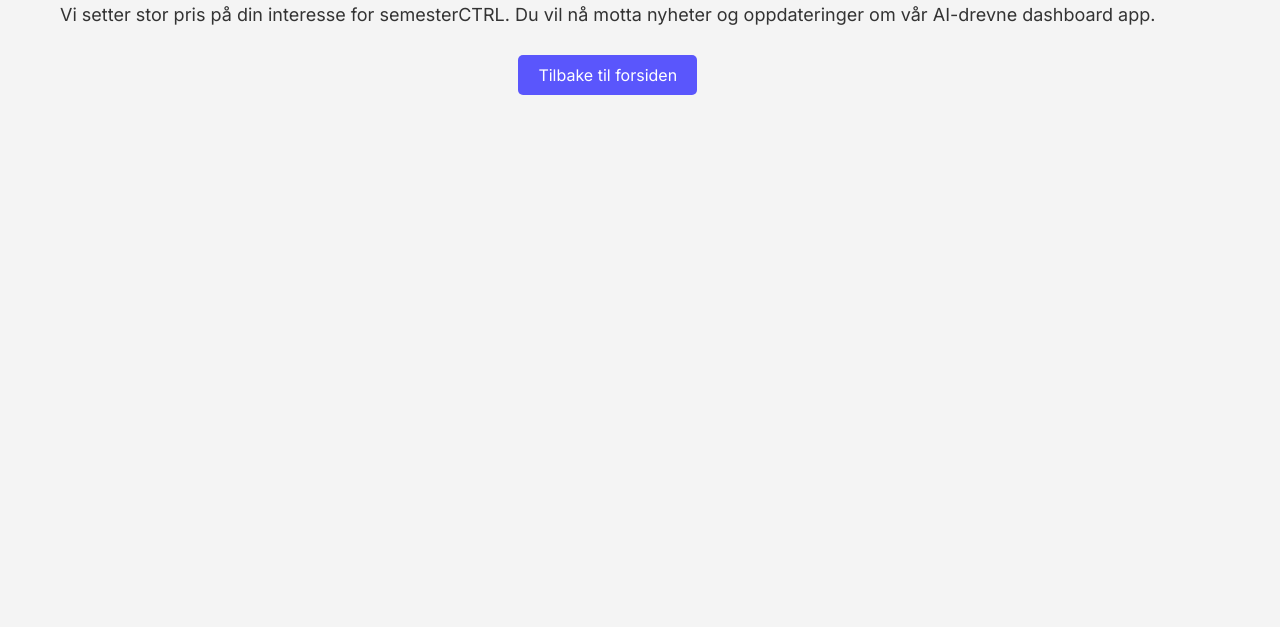
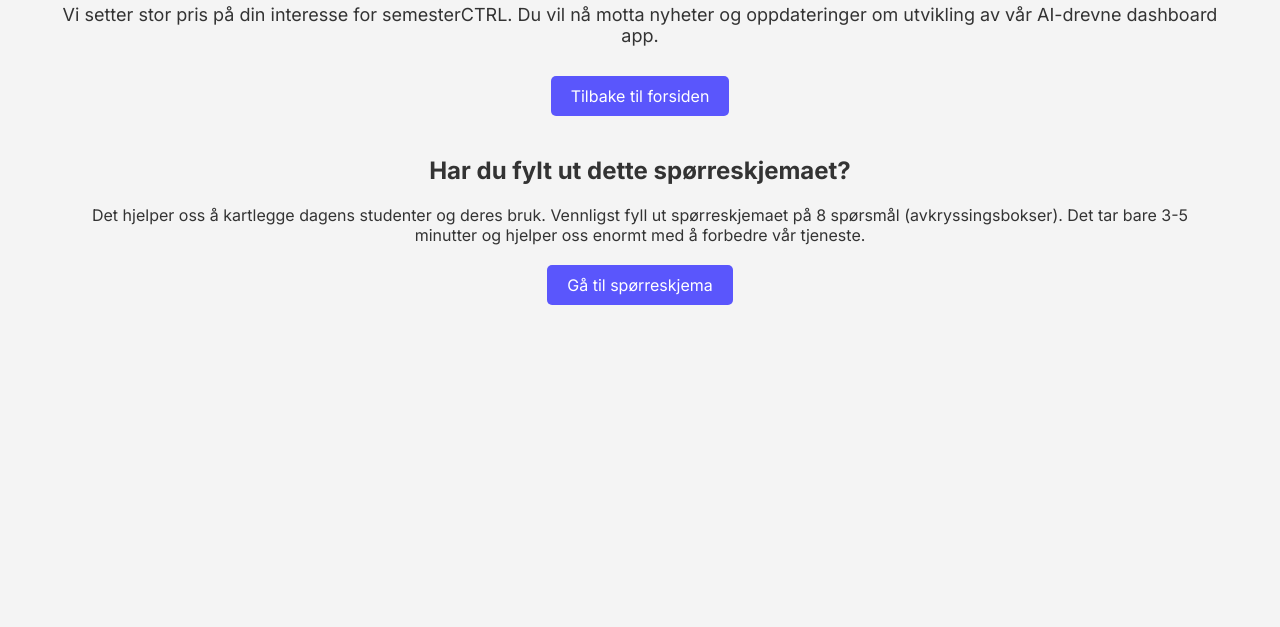
Before and after one commit to adaqvist/CTRL-landingpage, a plain HTML site: page takk.html in a window 1280 px wide. Shown: the part 173-800 px from the top of the page. Drawn offline with Linux system fonts and the light colour scheme.

Commit message:
Oppdatert takkeside

```diff
--- a/takk.html
+++ b/takk.html
@@ -34,6 +34,29 @@
         .tilbake-link:hover {
             background-color: #7e7cec;
         }
+        .sporreskjema-tittel {
+            font-size: 24px;
+            color: #333;
+            margin-top: 40px;
+            margin-bottom: 20px;
+        }
+        .sporreskjema-tekst {
+            font-size: 16px;
+            margin-bottom: 20px;
+        }
+        .sporreskjema-link {
+            display: inline-block;
+            background-color: #5A56FC;
+            color: white;
+            padding: 10px 20px;
+            border-radius: 5px;
+            text-decoration: none;
+            font-weight: 400;
+            transition: background-color 0.7s;
+        }
+        .sporreskjema-link:hover {
+            background-color: #7e7cec;
+        }
     </style>
 </head>
 <body>
@@ -51,8 +74,12 @@
         </div>
         <div class="takk-container">
             <h1 class="takk-tittel">Takk for din påmelding!</h1>
-            <p class="takk-tekst">Vi setter stor pris på din interesse for semesterCTRL. Du vil nå motta nyheter og oppdateringer om vår AI-drevne dashboard app.</p>
+            <p class="takk-tekst">Vi setter stor pris på din interesse for semesterCTRL. Du vil nå motta nyheter og oppdateringer om utvikling av vår AI-drevne dashboard app.</p>
             <a href="/" class="tilbake-link">Tilbake til forsiden</a>
+
+            <h2 class="sporreskjema-tittel">Har du fylt ut dette spørreskjemaet?</h2>
+            <p class="sporreskjema-tekst">Det hjelper oss å kartlegge dagens studenter og deres bruk. Vennligst fyll ut spørreskjemaet på 8 spørsmål (avkryssingsbokser). Det tar bare 3-5 minutter og hjelper oss enormt med å forbedre vår tjeneste.</p>
+            <a href="https://forms.gle/Rvk4LaBm85VGfu747" class="sporreskjema-link" target="_blank">Gå til spørreskjema</a>
         </div>
     </div>
 </body>
```
